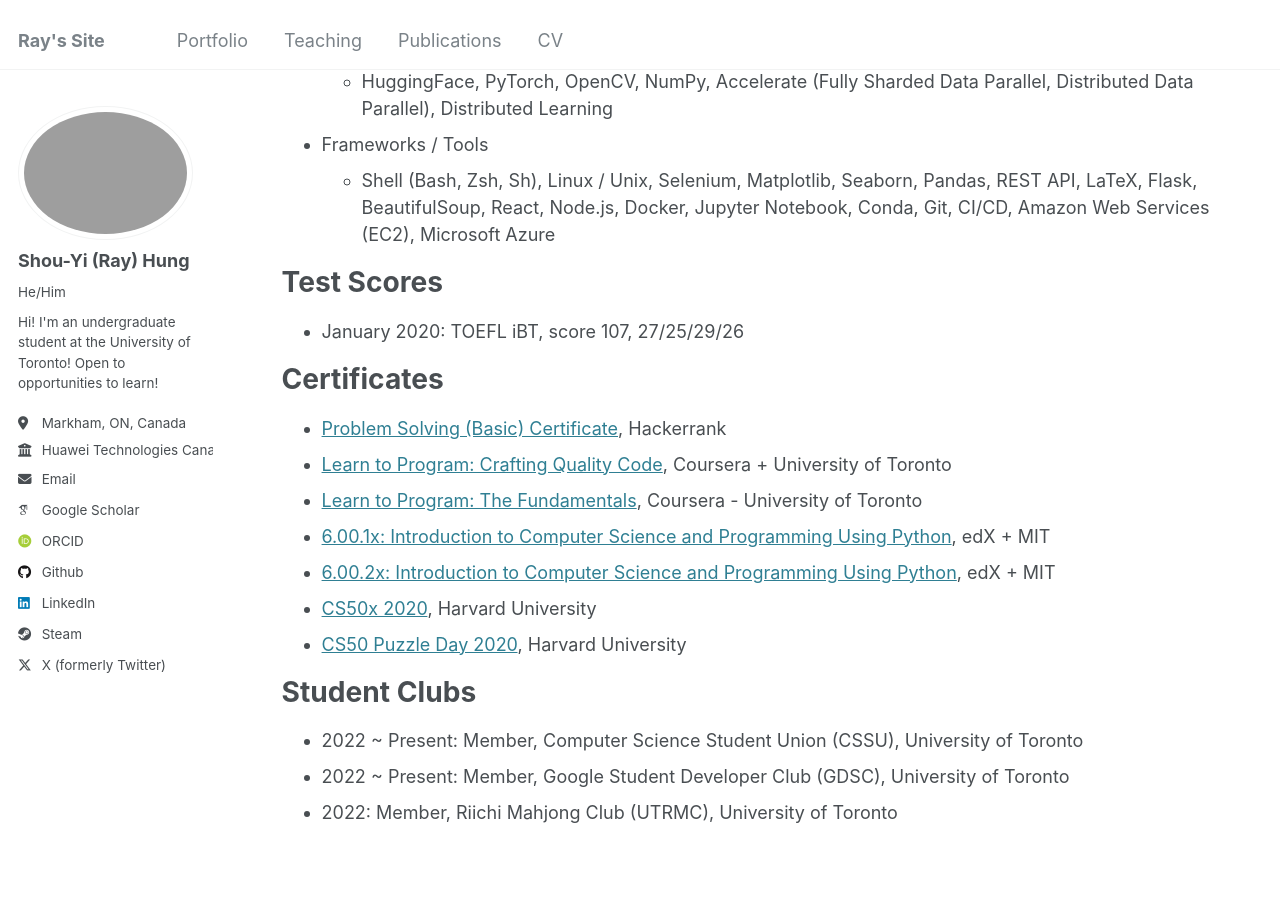
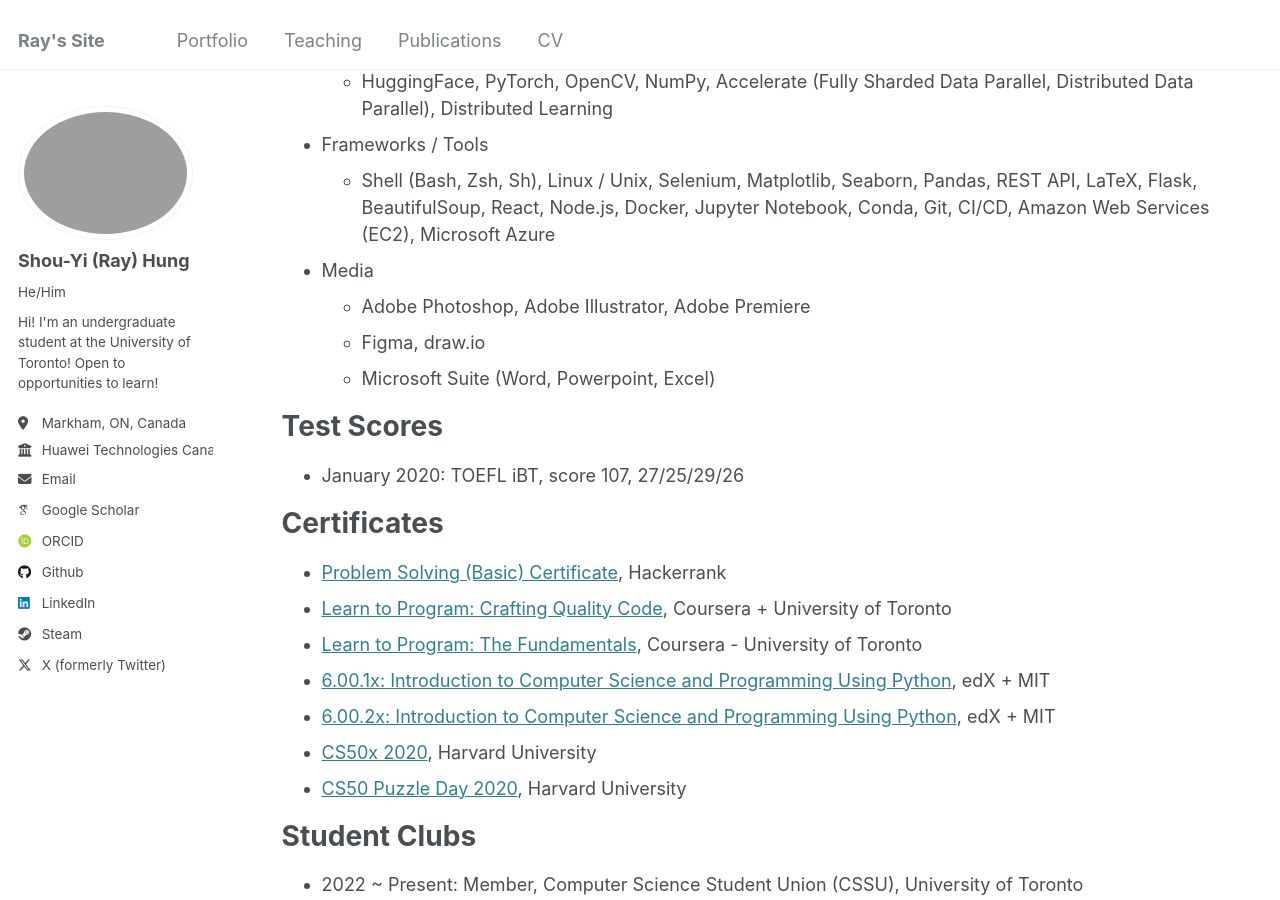
Before and after one commit to Lei-Tin/PortfolioPage, a Jekyll site: the page built from _pages/cv.md, in a window 1280 px wide and 900 px high, scrolled down 2832 px. Built offline with Jekyll 4.4.1, drawn with Linux system fonts in a browser that asks for light colours; some web fonts are replaced.

Commit message:
[+] Update publications to include names and media in CV

```diff
--- a/_includes/archive-single.html
+++ b/_includes/archive-single.html
@@ -44,6 +44,10 @@
       <p class="page__meta"><i class="fa fa-clock-o" aria-hidden="true"></i> {% include read-time.html %}</p>
     {% endif %}
 
+        {% if post.collection == 'publications' and post.authors %}
+          <p>{{ post.authors }}</p>
+        {% endif %}
+
         {% if post.collection == 'teaching' %}
           <p> {{ post.type }}, <i>{{ post.venue }}</i>, {{ post.date | default: "1900-01-01" | date: "%Y-%m" }} </p>
         {% elsif post.collection == 'publications' %}
--- a/_pages/cv.md
+++ b/_pages/cv.md
@@ -101,6 +101,10 @@ A PDF version of my CV is available [here (not available yet)](./files/cv.pdf)
 * Frameworks / Tools
   * Shell (Bash, Zsh, Sh), Linux / Unix, Selenium, Matplotlib, Seaborn, Pandas, REST API, LaTeX, Flask, BeautifulSoup, React, Node.js, Docker, Jupyter Notebook, Conda, Git, CI/CD, Amazon Web Services (EC2), Microsoft Azure
 
+* Media
+  * Adobe Photoshop, Adobe Illustrator, Adobe Premiere
+  * Figma, draw.io
+  * Microsoft Suite (Word, Powerpoint, Excel)
 
 # Test Scores
 * January 2020: TOEFL iBT, score 107, 27/25/29/26
```
